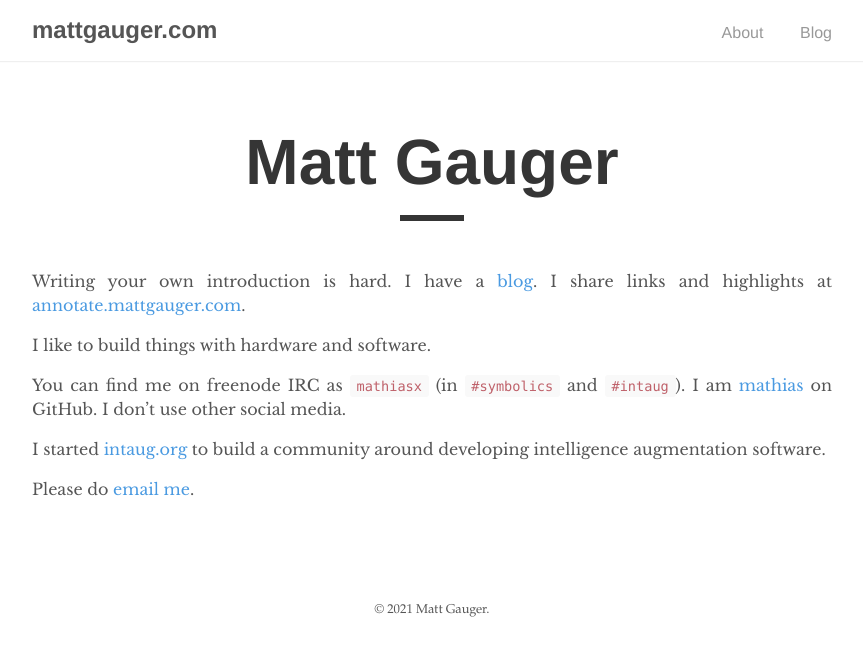
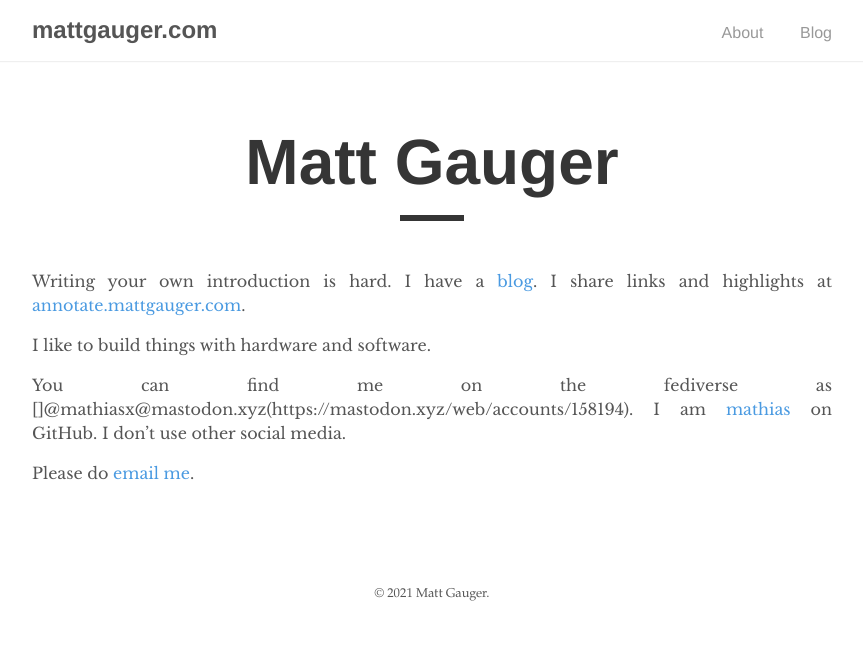
Before and after one commit to mattgaugercom/mattgaugercom.github.io, a Jekyll site: the page built from source/index.md, in a window 1280 px wide. Shown: the top 656 px of the page, without its empty margins (208-1071 px from the left). Built offline with Jekyll 4.4.1, drawn with Linux system fonts in a browser that asks for light colours.

Commit message:
Update short blurb about me.

```diff
--- a/source/index.md
+++ b/source/index.md
@@ -7,8 +7,6 @@ Writing your own introduction is hard. I have a <a href="http://blog.mattgauger.
 
 I like to build things with hardware and software.
 
-You can find me on freenode IRC as `mathiasx` (in `#symbolics` and `#intaug`). I am [mathias](https://github.com/mathias) on GitHub. I don't use other social media.
+You can find me on the fediverse as []@mathiasx@mastodon.xyz(https://mastodon.xyz/web/accounts/158194). I am [mathias](https://github.com/mathias) on GitHub. I don't use other social media.
 
-I started [intaug.org](https://intaug.org) to build a community around developing intelligence augmentation software.
-
-Please do [email me](mailto:contact@mattgauger.com).
+Please do [email me](mailto:matt.gauger@gmail.com).
```
